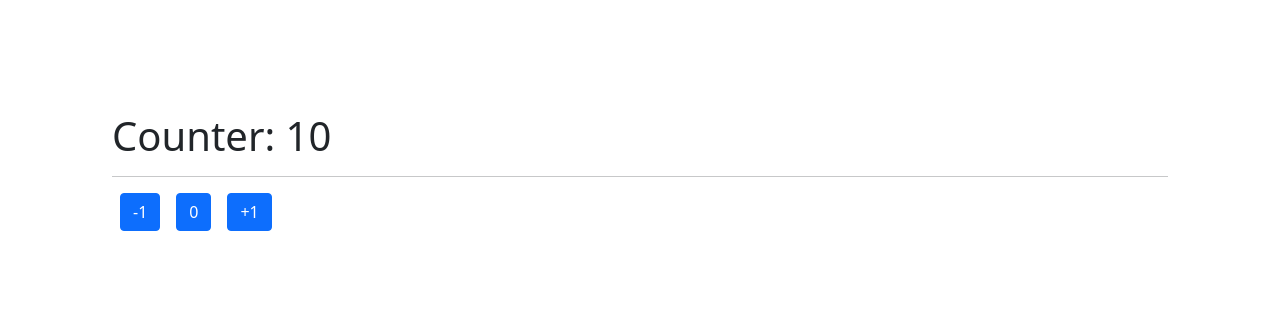
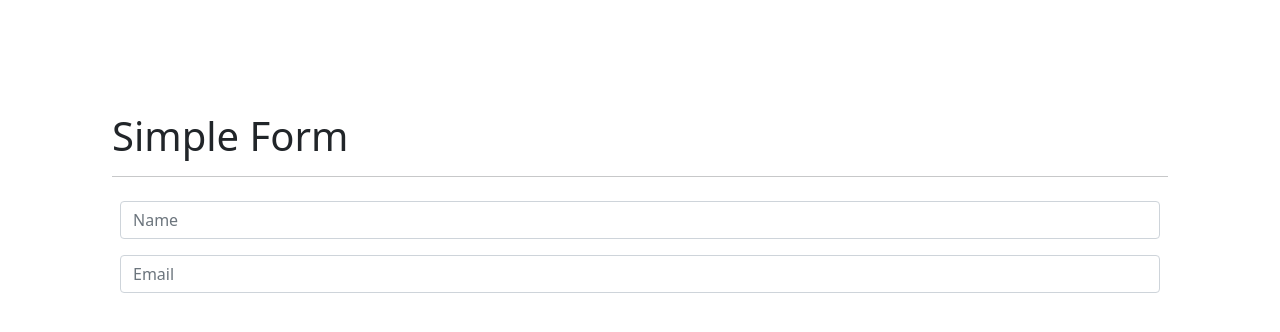
Before and after one commit to franciscomarin98/react-hook-app, a React (Vite) app: page / in a window 1280 px wide. Shown: the top 332 px of the page. Built offline with nearby package versions, Linux system fonts and the light colour scheme.

Commit message:
:sparkles:  feat: useEffect : Bases again

```diff
--- a/src/HookApp.tsx
+++ b/src/HookApp.tsx
@@ -1,8 +1,9 @@
-import CounterApp from "./components/01-useState/CounterApp";
+import SimpleForm from "./components/02-useEffect/SimpleForm";
 
 const HookApp = () => {
     return (
-        <CounterApp/>
+        // <CounterApp/>
+        <SimpleForm/>
     );
 };
 
--- /dev/null
+++ b/src/components/02-useEffect/SimpleForm.tsx
@@ -0,0 +1,59 @@
+import './simple-form.css'
+import {useEffect, useState} from "react";
+
+interface User {
+    name: string;
+    email: string;
+}
+
+const SimpleForm = () => {
+
+    const [formState, setFormState] = useState<User>({
+        name: '',
+        email: ''
+    });
+
+    const {name, email} = formState;
+
+    useEffect(() => {
+        console.log('Hey!!!');
+    }, [])
+
+    function handleInputChange(e: any) {
+        setFormState({
+            ...formState,
+            [e.target.name]: e.target.value
+        })
+    }
+
+    return (
+        <>
+            <h1>Simple Form</h1>
+            <hr/>
+
+            <div className="form-group p-2">
+                <input
+                    type="text"
+                    name="name"
+                    className={'form-control'}
+                    placeholder="Name"
+                    autoComplete="off"
+                    value={name}
+                    onChange={handleInputChange}
+                />
+            </div>
+            <div className="form-group p-2">
+                <input
+                    type="email"
+                    name="email"
+                    className={'form-control'}
+                    placeholder="Email"
+                    autoComplete="off"
+                    value={email}
+                    onChange={handleInputChange}
+                />
+            </div>
+        </>
+    );
+};
+export default SimpleForm;
--- /dev/null
+++ b/src/components/02-useEffect/simple-form.css
@@ -0,0 +1,3 @@
+body {
+    padding: 7rem;
+}
```
Also changed, not shown: 1 other file (tests, documents, lock files or other folders).
